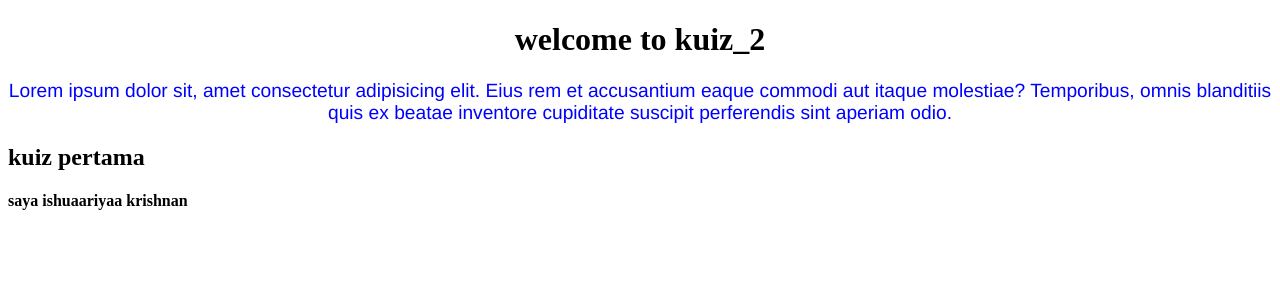
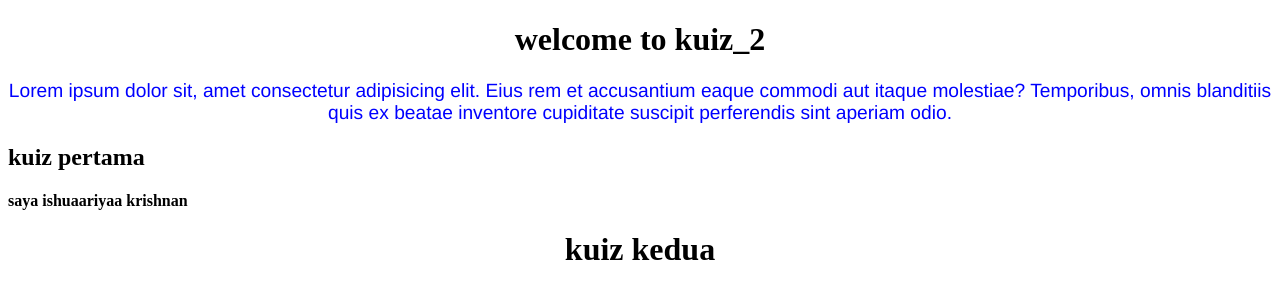
Before and after one commit to ISHUAARIYAA/kuiz_2, a plain HTML site: page index.html in a window 1280 px wide. Drawn offline with Linux system fonts and the light colour scheme.

Commit message:
tambah kuiz kedua

```diff
--- a/index.html
+++ b/index.html
@@ -18,5 +18,6 @@
 
 <h2>kuiz pertama</h2>
 <h4>saya  ishuaariyaa krishnan</h4>
+    <h1> kuiz kedua </h1>
 </body>
 </html>
```
